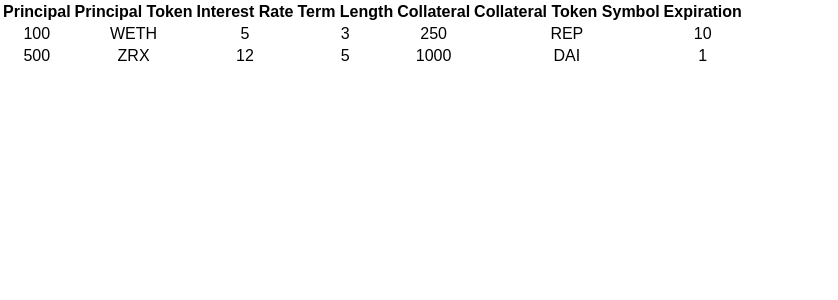
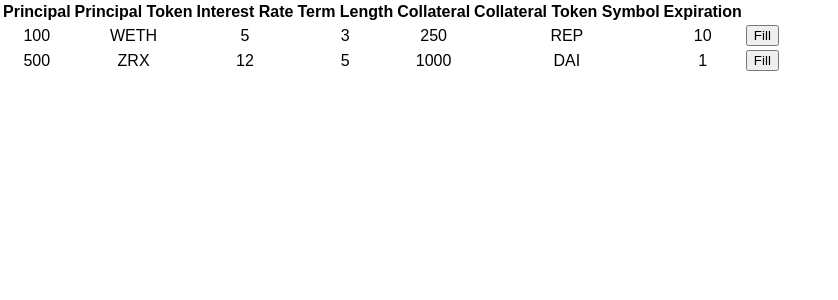
Before and after one commit to andr11111/relayer-starter-kit, a React (Create React App) app: page / in a window 1280 px wide. Shown: the top 300 px of the page, without its empty margins (0-838 px from the left). Built offline with nearby package versions, Linux system fonts and the light colour scheme.

Commit message:
feat: render fill button in loan requests component

```diff
--- a/src/components/LoanRequests/LoanRequests.jsx
+++ b/src/components/LoanRequests/LoanRequests.jsx
@@ -1,14 +1,17 @@
 import React, { Component } from "react";
+
+import FillButton from "../FillButton/FillButton";
 
 import "./LoanRequests.css";
 
 class LoanRequests extends Component {
     render() {
-        const { requests } = this.props;
+        const { handleFill, requests } = this.props;
 
         return (
             <table>
                 <thead>
+                    <tr>
                         <th>Principal</th>
                         <th>Principal Token</th>
                         <th>Interest Rate</th>
@@ -17,11 +20,12 @@ class LoanRequests extends Component {
                         <th>Collateral Token Symbol</th>
                         <th>Expiration</th>
                         <th />
+                    </tr>
                 </thead>
                 <tbody>
                     {requests.map((request) => {
                         return (
-                            <tr>
+                            <tr key={request.id}>
                                 <td>{request.principal}</td>
                                 <td>{request.principalTokenSymbol}</td>
                                 <td>{request.interestRate}</td>
@@ -29,6 +33,12 @@ class LoanRequests extends Component {
                                 <td>{request.collateral}</td>
                                 <td>{request.collateralTokenSymbol}</td>
                                 <td>{request.expiration}</td>
+                                <td>
+                                    <FillButton
+                                        loanRequestId={request.id}
+                                        handleFill={handleFill}
+                                    />
+                                </td>
                             </tr>
                         );
                     })}
```
Lines whose indentation alone changed are shown as unchanged.
